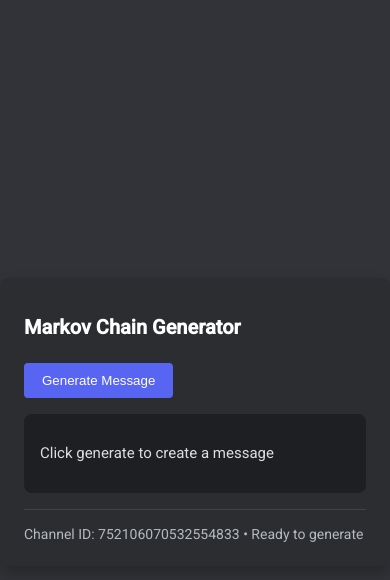
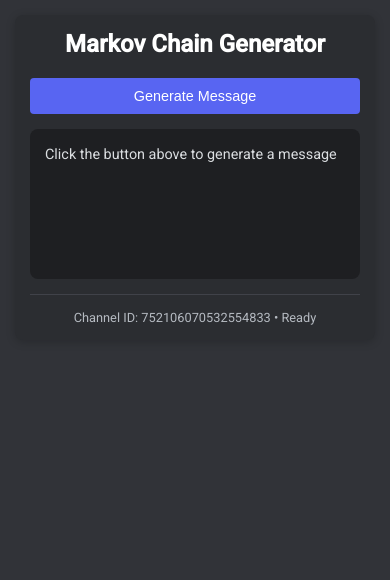
Before and after one commit to EmoteFroggy/Markov-Tool, a website: page index.html in a window 390 px wide. Drawn offline with Linux system fonts and the light colour scheme.

Commit message:
Update index.html

```diff
--- a/index.html
+++ b/index.html
@@ -2,43 +2,47 @@
 <html lang="en">
 <head>
     <meta charset="UTF-8">
-    <meta name="viewport" content="width=device-width, initial-scale=1.0">
+    <meta name="viewport" content="width=device-width, initial-scale=1.0, maximum-scale=1.0, user-scalable=no">
     <title>Discord Markov Generator</title>
     <style>
         @import url('https://fonts.googleapis.com/css2?family=Roboto:wght@400;500&display=swap');
+
+        * {
+            box-sizing: border-box;
+        }
 
         body {
             background: #313338;
             color: #dbdee1;
             font-family: 'Roboto', 'gg sans', 'Helvetica Neue', Helvetica, Arial, sans-serif;
             margin: 0;
-            display: flex;
-            align-items: center;
+            padding: 20px;
             min-height: 100vh;
         }
 
         .container {
             background: #2b2d31;
-            padding: 24px;
+            padding: 20px;
             border-radius: 8px;
-            width: 780px;
-            margin: 20px auto;
-            box-shadow: 0 8px 16px rgba(0,0,0,0.24);
+            max-width: 600px;
+            margin: 0 auto;
+            box-shadow: 0 2px 10px rgba(0,0,0,0.2);
         }
 
         h1 {
             color: #ffffff;
-            font-size: 20px;
+            font-size: 1.5rem;
             font-weight: 600;
-            margin-bottom: 24px;
+            margin: 0 0 20px 0;
+            text-align: center;
         }
 
         .content-box {
             background: #1e1f22;
             border-radius: 8px;
-            padding: 16px;
-            margin-top: 16px;
-            max-height: 500px;
+            padding: 15px;
+            margin-top: 15px;
+            min-height: 150px;
             overflow-y: auto;
         }
 
@@ -46,14 +50,13 @@
             background: #5865f2;
             color: #fff;
             border: none;
-            padding: 10px 18px;
+            padding: 12px 24px;
             border-radius: 4px;
             font-weight: 500;
             cursor: pointer;
             transition: background 0.2s;
-            display: flex;
-            align-items: center;
-            gap: 8px;
+            width: 100%;
+            font-size: 1rem;
         }
 
         button:hover {
@@ -64,19 +67,24 @@
             background: #3c45a5;
         }
 
+        button:disabled {
+            background: #40444b;
+            cursor: not-allowed;
+        }
+
         #output {
             white-space: pre-wrap;
             color: #dbdee1;
-            font-size: 15px;
+            font-size: 0.9rem;
             line-height: 1.5;
-            padding: 12px 0;
+            margin: 0;
         }
 
         .discord-emoji {
-            width: 22px;
-            height: 22px;
+            width: 20px;
+            height: 20px;
             vertical-align: middle;
-            margin: 0 1px;
+            margin: 0 2px;
         }
 
         .loader {
@@ -87,6 +95,7 @@
             height: 20px;
             animation: spin 1s linear infinite;
             display: none;
+            margin: 0 auto;
         }
 
         @keyframes spin {
@@ -96,10 +105,11 @@
 
         .status-info {
             color: #b5bac1;
-            font-size: 14px;
-            margin-top: 16px;
-            padding-top: 16px;
+            font-size: 0.8rem;
+            margin-top: 15px;
+            padding-top: 15px;
             border-top: 1px solid #404249;
+            text-align: center;
         }
 
         .error {
@@ -107,9 +117,24 @@
             background: #2a0709;
             padding: 12px;
             border-radius: 4px;
-            margin-top: 16px;
-            font-size: 14px;
+            margin-top: 15px;
+            font-size: 0.8rem;
             display: none;
+        }
+
+        @media (max-width: 480px) {
+            body {
+                padding: 15px;
+            }
+
+            .container {
+                padding: 15px;
+            }
+
+            button {
+                padding: 10px 20px;
+                font-size: 0.9rem;
+            }
         }
     </style>
 </head>
@@ -117,19 +142,17 @@
     <div class="container">
         <h1>Markov Chain Generator</h1>
 
-        <div class="input-group">
         <button onclick="generate()">
             <span>Generate Message</span>
             <div class="loader" id="loader"></div>
         </button>
-        </div>
 
         <div class="content-box">
-            <div id="output">Click generate to create a message</div>
+            <div id="output">Click the button above to generate a message</div>
         </div>
 
         <div class="status-info" id="status">
-            Channel ID: 752106070532554833 • Ready to generate
+            Channel ID: 752106070532554833 • Ready
         </div>
 
         <div class="error" id="error"></div>
@@ -147,17 +170,23 @@
             error.style.display = 'none';
             button.disabled = true;
             loader.style.display = 'block';
-            status.textContent = 'Channel ID: 752106070532554833 • Generating...';
+            status.textContent = 'Generating...';
 
-            const response = await fetch('https://markovbot-backend.onrender.com/', {
+            try {
+                const response = await fetch('https://markovbot-backend.onrender.com', {
                     method: 'POST',
                     headers: { 'Content-Type': 'application/json' },
-                  body: JSON.stringify({ channelId: '752106070532554833' })
+                    body: JSON.stringify({
+                        channelId: '752106070532554833'
+                    })
                 });
 
+                if (!response.ok) {
+                    const errorData = await response.json();
+                    throw new Error(errorData.error || 'Failed to generate message');
+                }
+
                 const data = await response.json();
-
-                if (!response.ok) throw new Error(data.error);
 
                 const processedText = data.markovText.replace(/<(?<animated>a?):(?<name>\w+):(?<id>\d+)>/g, (match, animated, name, id) => {
                     const type = animated ? 'gif' : 'png';
@@ -165,13 +194,12 @@
                 });
 
                 output.innerHTML = processedText;
-                status.textContent = `Channel ID: 752106070532554833 • Generated from ${data.messageCount} messages`;
+                status.textContent = `Generated from ${data.messageCount} messages • Ready`;
 
             } catch (err) {
                 error.textContent = `Error: ${err.message}`;
                 error.style.display = 'block';
-                output.textContent = '';
-                status.textContent = 'Channel ID: 752106070532554833 • Error occurred';
+                status.textContent = 'Error occurred • Try again';
             } finally {
                 button.disabled = false;
                 loader.style.display = 'none';
```
Lines whose indentation alone changed are shown as unchanged.
